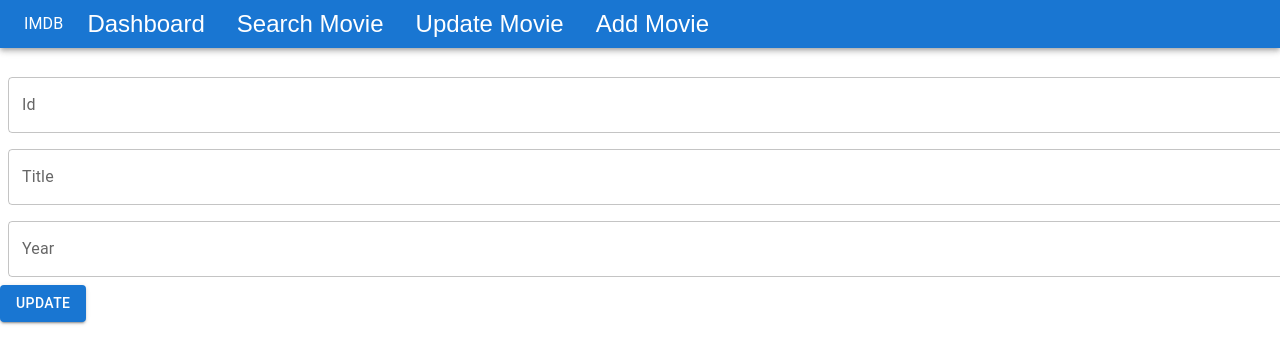
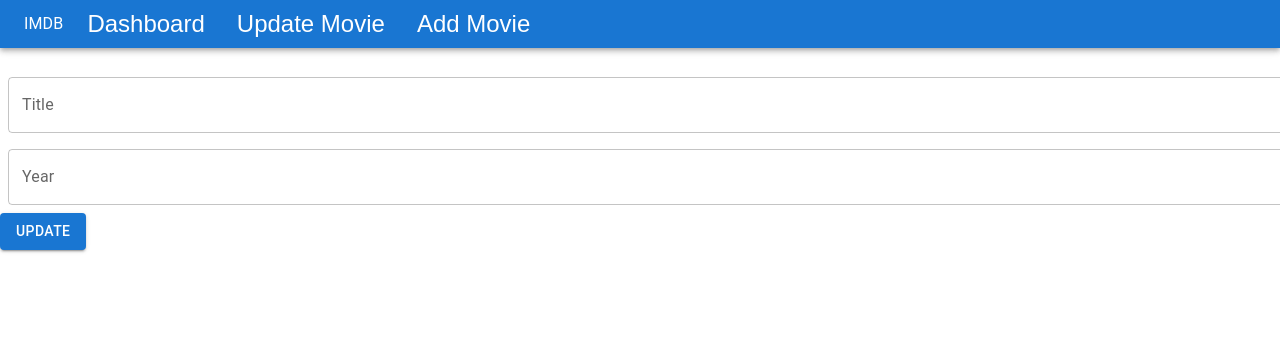
Before and after one commit to Anirutha/IMDB-Frontend, a React (Create React App) app: page /update in a window 1280 px wide. Shown: the top 364 px of the page. Built offline with nearby package versions, Linux system fonts and the light colour scheme.

Commit message:
all changes done

```diff
--- a/src/App.css
+++ b/src/App.css
@@ -2,6 +2,7 @@
   display:flex;
   flex-wrap: wrap;
   justify-content: center;
+  padding: 20px;
 }
 
 .movie-container{
--- a/src/App.js
+++ b/src/App.js
@@ -1,7 +1,6 @@
 import { Route, Routes } from 'react-router-dom';
 import './App.css';
 import MoviesList from './components/MoviesList';
-import MovieSearch from './components/MovieSearch';
 import MovieUpdate from './components/MovieUpdate';
 import MovieForm from './components/MovieForm';
 
@@ -12,10 +11,6 @@ function App() {
 
         <Route exact path="/"
           element={<MoviesList />} />
-
-        <Route path="/search"
-          element={<MovieSearch />}
-        />
 
         <Route path="/update"
           element={<MovieUpdate />}
--- a/src/Base/Base.js
+++ b/src/Base/Base.js
@@ -22,14 +22,7 @@ function Base({ title, description, children }) {
                                 Dashboard
                             </IconButton>
 
-                            <IconButton
-                                edge="end"
-                                color="inherit"
-                                aria-label="add students"
-                                onClick={() => navigate("/search")}
-                                sx={{ mr: 2 }}>
-                                Search Movie
-                            </IconButton>
+
 
                             <IconButton
                                 edge="end"
--- a/src/components/MovieForm.js
+++ b/src/components/MovieForm.js
@@ -1,69 +1,78 @@
 import axios from 'axios';
-import React, { useState } from 'react'
+import React, { useState } from 'react';
 import Base from '../Base/Base';
 import { Button, TextField } from '@mui/material';
 
 function MovieForm({ isUpdate }) {
-    const [formData, setFormData] = useState({})
-    const [success, setSuccess] = useState(false)
+    const [formData, setFormData] = useState({
+        original_title: '',
+        original_release_date: '',
+    });
+    const [success, setSuccess] = useState(false);
     const [error, setError] = useState(false);
-    const [id, setId] = useState("")
 
-    function handleChange(e) {
+    const setTimeOut = () => {
+        setTimeout(() => {
+            setSuccess(false);
+            setError(false);
+        }, 5000);
+    };
+
+    const handleChange = (e) => {
         setFormData({
             ...formData,
             [e.target.name]: e.target.value,
         });
-
     };
-
-    const setTimeOut = () => {
-        setTimeout(() => {
-            setSuccess(false)
-            setError(false)
-
-        }, 5000);
-    }
 
     const handleSubmit = () => {
         axios
             .post(`https://imdb-api-backend.vercel.app/api/movie/`, formData)
-            .then(res => {
-                setSuccess(true)
-                setFormData({})
+            .then((res) => {
+                setSuccess(true);
+                setFormData({
+                    original_title: '',  // Use the correct field name
+                    original_release_date: '',  // Use the correct field name
+                });
                 setTimeOut();
             })
-            .catch(err => {
-                setError(true)
+            .catch((err) => {
+                setError(true);
                 setTimeOut();
-            })
-    }
+            });
+    };
 
     return (
         <Base>
             <div>
                 <TextField
-                    label="Title" variant="outlined"
-                    fullWidth sx={{ m: 1 }}
-                    placeholder='Enter title'
-                    type="title"
-                    value={formData.title}
+                    label="Title"
+                    variant="outlined"
+                    fullWidth
+                    sx={{ m: 1 }}
+                    placeholder="Enter title"
+                    type="text"  // Use the correct type
+                    name="original_title"  // Use the correct field name
+                    value={formData.original_title}
                     onChange={handleChange}
                 />
-                <TextField label="Year" variant="outlined" fullWidth sx={{ m: 1 }}
-                    placeholder='Enter Year'
-                    type="year"
-                    value={formData.year}
+                <TextField
+                    label="Year"
+                    variant="outlined"
+                    fullWidth
+                    sx={{ m: 1 }}
+                    placeholder="Enter Year"
+                    type="text"  // Use the correct type
+                    name="original_release_date"  // Use the correct field name
+                    value={formData.original_release_date}
                     onChange={handleChange}
                 />
-                <Button
-                    type="submit"
-                    variant="contained"
-                    onClick={handleSubmit}
-                >Add</Button>
+                <Button type="submit" variant="contained" onClick={handleSubmit}>
+                    Add
+                </Button>
             </div>
         </Base>
-    )
+    );
 }
 
-export default MovieForm
+export default MovieForm;
--- a/src/components/MovieSearch.js
+++ /dev/null
@@ -1,58 +0,0 @@
-import axios from 'axios';
-import React, { useState } from 'react'
-import Base from '../Base/Base';
-import { Button, TextField } from '@mui/material';
-
-export default function MovieSearch({ isDelete }) {
-    const [search, setSearch] = useState("");
-    const [movie, setMovie] = useState(null);
-
-    const searchMovie = () => {
-        axios.get(`https://imdb-api-backend.vercel.app/api/movie/${search}`)
-            .then(response => setMovie(response.data))
-            .catch((error) => setMovie("error"));
-    }
-
-    const deleteMovie = () => {
-        axios.delete(`https://imdb-api-backend.vercel.app/api/movie/${search}`)
-            .then(response => setMovie("deleted"))
-            .catch((error) => setMovie("error"));
-    }
-
-    return (
-        <Base>
-            <div>
-                <div className='d-flex'>
-                    <TextField className='form-control m-1'
-                        label="Search" variant="outlined"
-                        fullWidth sx={{ m: 1 }}
-                        type='text'
-                        placeholder='Enter Movie id'
-                        onChange={(e) => setSearch(e.target.value)} />
-                    <Button className='btn btn-primary m-1'
-                        type='submit'
-                        variant='contained'
-                        onClick={searchMovie}>
-                        Search
-                    </Button>
-                    <Button className='btn btn-danger m-1'
-                        type='submit'
-                        variant='contained'
-                        onClick={deleteMovie}>
-                        Delete
-                    </Button>
-                </div>
-                {
-                    movie && movie !== 'error' && (isDelete ? ('Deleted Successfully') : (
-                        <div className='movie-container'>
-                            <h3 className='movie-title'>Title: {movie.original_title}</h3>
-                            <img src={movie.original_poster_path} alt={movie.original_poster_path} className='movie-image' />
-                            <div className='movie-content'>Release date: {movie.original_release_date}</div>
-                        </div>
-
-                    ))}
-                {movie && movie === 'error' && (isDelete ? "Unable to delete" : "No data")}
-            </div>
-        </Base>
-    )
-}
--- a/src/components/MovieUpdate.js
+++ b/src/components/MovieUpdate.js
@@ -1,77 +1,87 @@
 import axios from 'axios';
-import React, { useState } from 'react'
+import React, { useEffect, useState } from 'react';
 import Base from '../Base/Base';
 import { Button, TextField } from '@mui/material';
+import { useLocation } from 'react-router-dom';
 
-function MovieUpdate({ isUpdate }) {
-    const [formData, setFormData] = useState({})
-    const [success, setSuccess] = useState(false)
+function MovieUpdate() {
+    const [formData, setFormData] = useState({});
+    const [success, setSuccess] = useState(false);
     const [error, setError] = useState(false);
-    const [id, setId] = useState("")
+    const [id, setId] = useState('');
 
-    function handleChange(e) {
+    const location = useLocation();
+    const movieDetails = location.state;
+
+    useEffect(() => {
+        if (movieDetails) {
+            setFormData({
+                original_title: movieDetails.original_title,
+                original_release_date: movieDetails.original_release_date,
+            });
+            setId(movieDetails._id);
+        }
+    }, [movieDetails]);
+
+    const handleChange = (e) => {
         setFormData({
             ...formData,
             [e.target.name]: e.target.value,
         });
-    }
+    };
 
     const setTimeOut = () => {
         setTimeout(() => {
-            setSuccess(false)
-            setError(false)
-
+            setSuccess(false);
+            setError(false);
         }, 5000);
-    }
+    };
 
     const handleSubmit = () => {
         axios
             .put(`https://imdb-api-backend.vercel.app/api/movie/${id}`, formData)
-            .then(res => {
-                setSuccess(true)
-                setFormData({})
-                setId("")
+            .then((res) => {
+                setSuccess(true);
+                setId('');
                 setTimeOut();
             })
-            .catch(err => {
-                setError(true)
+            .catch((err) => {
+                setError(true);
                 setTimeOut();
-            })
-    }
+            });
+    };
 
     return (
         <Base>
             <div>
                 <TextField
-                    label="Id" variant="outlined"
-                    fullWidth sx={{ m: 1 }}
-                    placeholder='Enter id'
-                    type="id"
-                    value={formData.userid}
+                    label="Title"
+                    variant="outlined"
+                    fullWidth
+                    sx={{ m: 1 }}
+                    placeholder="Enter title"
+                    type="text"
+                    name="original_title"
+                    value={formData.original_title}
                     onChange={handleChange}
                 />
                 <TextField
-                    label="Title" variant="outlined"
-                    fullWidth sx={{ m: 1 }}
-                    placeholder='Enter title'
-                    type="title"
-                    value={formData.original_title}
-                    onChange={handleChange}
-                />
-                <TextField label="Year" variant="outlined" fullWidth sx={{ m: 1 }}
-                    placeholder='Enter Year'
-                    type="year"
+                    label="Year"
+                    variant="outlined"
+                    fullWidth
+                    sx={{ m: 1 }}
+                    placeholder="Enter Year"
+                    type="text"
+                    name="original_release_date"
                     value={formData.original_release_date}
                     onChange={handleChange}
                 />
-                <Button
-                    type="submit"
-                    variant="contained"
-                    onClick={handleSubmit}
-                >Update</Button>
+                <Button type="submit" variant="contained" onClick={handleSubmit}>
+                    Update
+                </Button>
             </div>
         </Base>
-    )
+    );
 }
 
-export default MovieUpdate
+export default MovieUpdate;
--- a/src/components/MoviesList.js
+++ b/src/components/MoviesList.js
@@ -1,36 +1,90 @@
+import React, { useEffect, useState } from 'react';
+import Base from '../Base/Base';
+import { Button, Paper, TextField } from '@mui/material';
 import axios from 'axios';
-import React, { useEffect, useState } from 'react'
-import Base from '../Base/Base';
-import { Button, Paper } from '@mui/material';
-import { useNavigate } from 'react-router-dom'
 
 export default function MoviesList() {
     const [movies, setMovies] = useState([]);
-    const navigate = useNavigate()
+    const [searchTerm, setSearchTerm] = useState('');
+    const [searchedMovies, setSearchedMovies] = useState([]);
+    const [error, setError] = useState(null);
 
     useEffect(() => {
-        //fetch movies from rest api
-        axios.get("https://imdb-api-backend.vercel.app/api/movies")
-            .then(response => setMovies(response.data))
-            .catch((error) => console.log(error));
+        // Fetch all movies initially
+        axios.get('https://imdb-api-backend.vercel.app/api/movies')
+            .then(response => {
+                setMovies(response.data);
+                setSearchedMovies(response.data);
+            })
+            .catch(error => console.error('Error fetching movies:', error));
     }, []);
+
+    const handleDelete = (movieId) => {
+        axios.delete(`https://imdb-api-backend.vercel.app/api/movie/${movieId}`)
+            .then(response => {
+                setMovies(prevMovies => prevMovies.filter(movie => movie._id !== movieId));
+                setSearchedMovies(prevMovies => prevMovies.filter(movie => movie._id !== movieId));
+            })
+            .catch(error => console.error('Error deleting movie:', error));
+    };
+
+    const handleSearch = () => {
+        if (!searchTerm) {
+            setError("Please enter a search term");
+            return;
+        }
+
+        setError(null);
+
+        // Search movies based on the entered term
+        axios.get(`https://imdb-api-backend.vercel.app/api/movie/${searchTerm}`)
+            .then(response => {
+                setSearchedMovies(response.data ? [response.data] : []);
+            })
+            .catch(error => {
+                console.error('Error searching for movies:', error);
+                setError("Error searching for movies");
+            });
+    };
 
     return (
         <Base>
             <Paper>
+                <div className='d-flex'>
+                    <TextField
+                        className='form-control m-1'
+                        label="Search"
+                        variant="outlined"
+                        fullWidth
+                        sx={{ m: 1 }}
+                        type='text'
+                        placeholder='Enter Movie Title'
+                        onChange={(e) => setSearchTerm(e.target.value)}
+                    />
+                    <Button
+                        className='btn btn-primary m-1'
+                        type='submit'
+                        variant='contained'
+                        onClick={handleSearch}
+                    >
+                        Search
+                    </Button>
+                </div>
+
+                {error && <div className="error-message">{error}</div>}
                 <div className='movie-list-container'>
-                    {movies.map((movie) => (
+                    {(searchTerm ? searchedMovies : movies).map((movie) => (
+
                         <div key={movie._id} className='movie-container'>
                             <h3 className='movie-title'>Title: {movie.original_title}</h3>
                             <img src={movie.original_poster_path} alt={movie.original_poster_path} className='movie-image' />
                             <div className='movie-content'>Release date: {movie.original_release_date}</div>
-                            <Button color="secondary" onClick={()=>navigate(`/update`)}>Update</Button >
-                            <Button color="error" onClick={()=>navigate(`/search`)}>Delete</Button>
+                            <Button color="secondary" onClick={() => alert("Update functionality goes here")}>Update</Button>
+                            <Button color="error" onClick={() => handleDelete(movie._id)}>Delete</Button>
                         </div>
-                    )
-                    )}
+                    ))}
                 </div>
             </Paper>
         </Base>
-    )
+    );
 }
```
